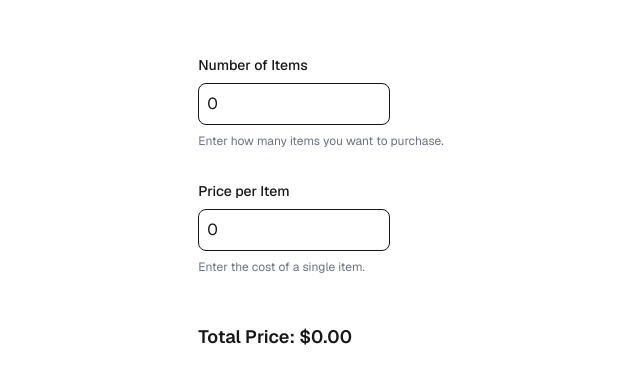
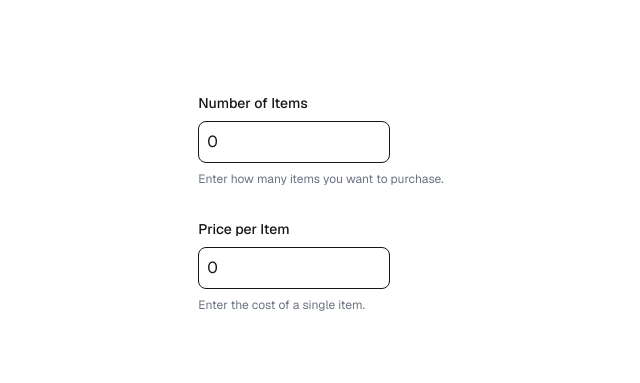
Before and after one commit to gayounglee57/retail-calculator, a Next.js app: page / in a window 1280 px wide. Shown: the part 197-580 px from the top of the page, without its empty margins (319-959 px from the left). Built offline with nearby package versions, Linux system fonts and the light colour scheme.

Commit message:
Abstracted the number input fields into a separate component for reusability

```diff
--- /dev/null
+++ b/src/app/components/NumberInputField.tsx
@@ -0,0 +1,44 @@
+"use client"
+
+type NumberInputFieldProps = {
+  id: string;
+  label: string;
+  value: number;
+  onChange: (value: number) => void;
+  min?: number;
+  step?: number;
+  helpText?: string;
+};
+
+export function NumberInputField({
+  id,
+  label,
+  value,
+  onChange,
+  min = 0,
+  step = 1,
+  helpText,
+}: NumberInputFieldProps) {
+  return (
+    <div className="flex flex-col gap-2">
+      <label htmlFor={id} className="text-sm font-medium">
+        {label}
+      </label>
+      <input
+        id={id}
+        type="number"
+        min={min}
+        step={step}
+        value={value}
+        onChange={(e) => onChange(Number(e.target.value))}
+        className="border rounded-lg p-2 w-48"
+        aria-describedby={helpText ? `${id}-help` : undefined}
+      />
+      {helpText && (
+        <span id={`${id}-help`} className="text-xs text-gray-500">
+          {helpText}
+        </span>
+      )}
+    </div>
+  );
+}
--- a/src/app/page.tsx
+++ b/src/app/page.tsx
@@ -1,61 +1,34 @@
 "use client";
 import { useState } from "react";
+import { NumberInputField } from "./components/NumberInputField";
 
 export default function Home() {
   const [items, setItems] = useState<number>(0);
   const [price, setPrice] = useState<number>(0);
 
-  const total = items * price;
-
   return (
     <div className="font-sans grid grid-rows-[20px_1fr_20px] items-center justify-items-center min-h-screen p-8 pb-20 gap-16 sm:p-20">
       <main className="flex flex-col gap-[32px] row-start-2 items-center sm:items-start">
-        {/* Number of Items */}
-        <div className="flex flex-col gap-2">
-          <label htmlFor="items" className="text-sm font-medium">
-            Number of Items
-          </label>
-          <input
+        <NumberInputField
           id="items"
-            type="number"
-            min="0"
+          label="Number of Items"
           value={items}
-            onChange={(e) => setItems(Number(e.target.value))}
-            className="border rounded-lg p-2 w-48"
-            aria-describedby="items-help"
+          onChange={setItems}
+          min={0}
+          step={1}
+          helpText="Enter how many items you want to purchase."
         />
-          <span id="items-help" className="text-xs text-gray-500">
-            Enter how many items you want to purchase.
-          </span>
-        </div>
 
-        {/* Price per Item */}
-        <div className="flex flex-col gap-2">
-          <label htmlFor="price" className="text-sm font-medium">
-            Price per Item
-          </label>
-          <input
+        <NumberInputField
           id="price"
-            type="number"
-            min="0"
-            step="0.01"
+          label="Price per Item"
           value={price}
-            onChange={(e) => setPrice(Number(e.target.value))}
-            className="border rounded-lg p-2 w-48"
-            aria-describedby="price-help"
+          onChange={setPrice}
+          min={0}
+          step={0.01}
+          helpText="Enter the cost of a single item."
         />
-          <span id="price-help" className="text-xs text-gray-500">
-            Enter the cost of a single item.
-          </span>
-        </div>
-
-        {/* Total */}
-        <div className="mt-4 text-lg font-semibold">
-          Total Price: ${total.toFixed(2)}
-        </div>
       </main>
-
-      <footer className="row-start-3 flex gap-[24px] flex-wrap items-center justify-center"></footer>
     </div>
   );
 }
```
Lines whose indentation alone changed are shown as unchanged.
